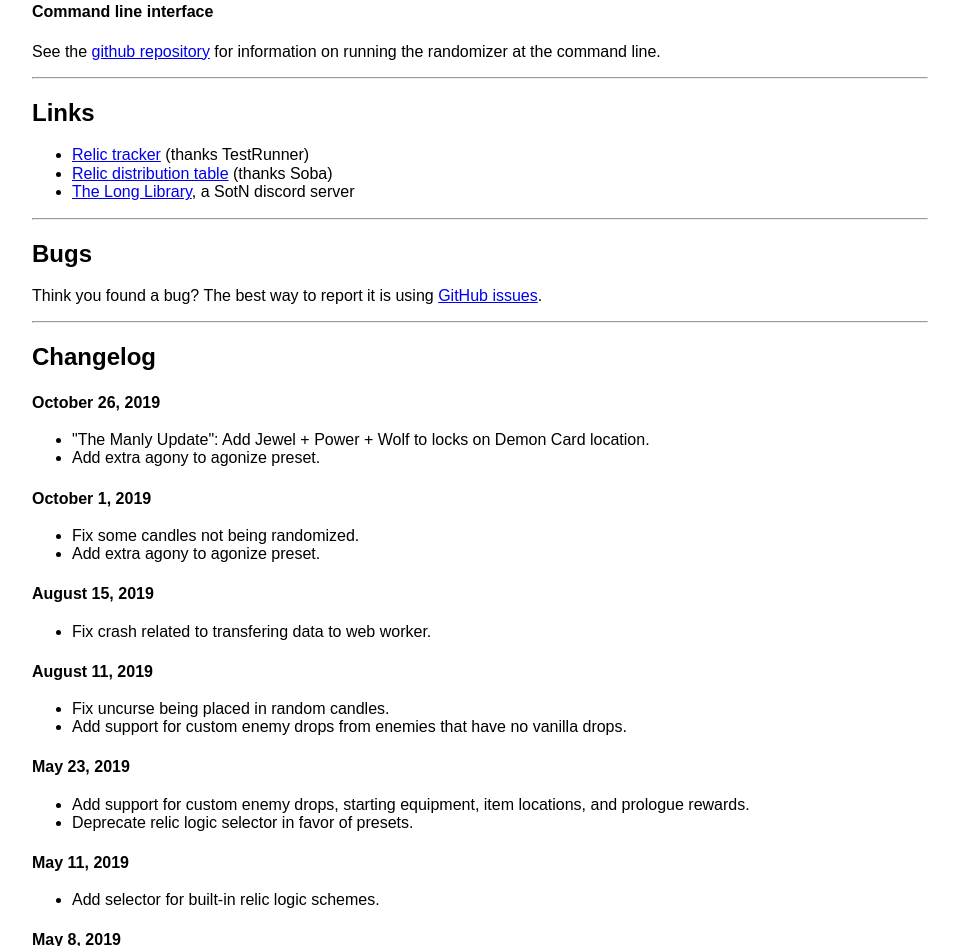
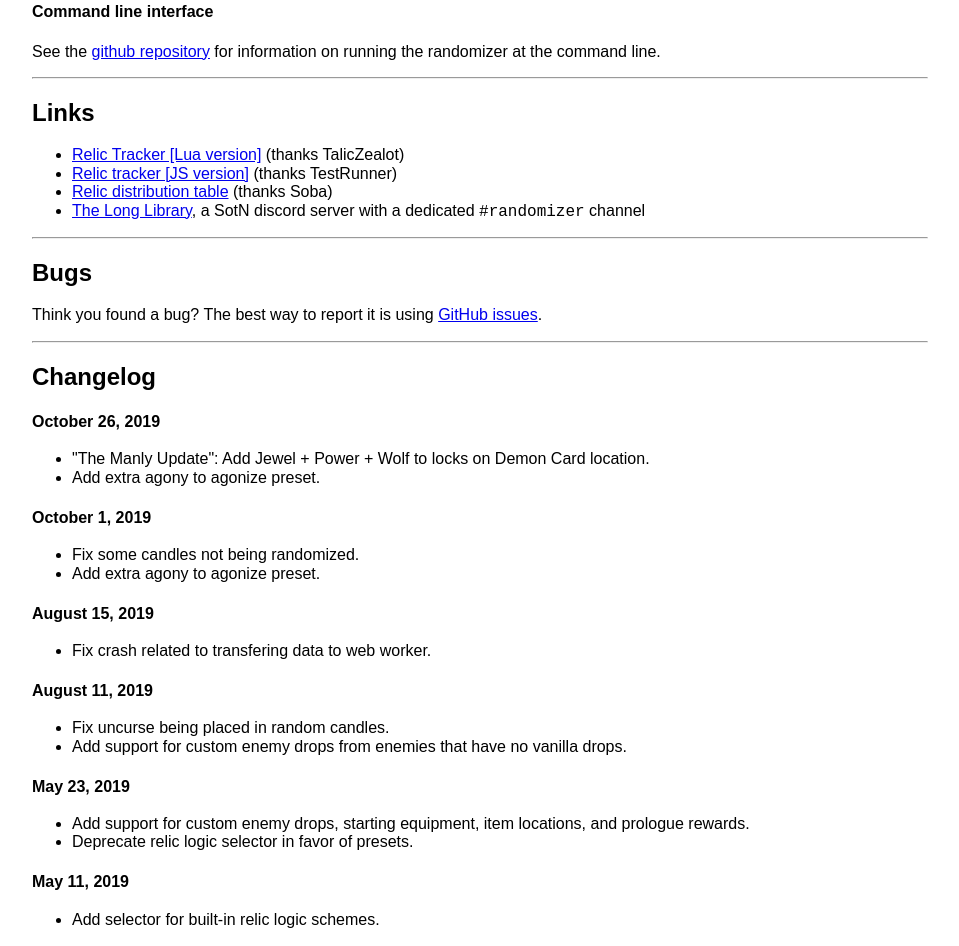
Before and after one commit to 3snowp7im/SotN-Randomizer, a website with bundled scripts: page index.html in a window 1280 px wide. Shown: the part 850-1796 px from the top of the page, without its empty margins (160-1119 px from the left). Built offline with nearby package versions, Linux system fonts and the light colour scheme.

Commit message:
Update links section

```diff
--- a/index.html
+++ b/index.html
@@ -161,11 +161,13 @@
       <hr>
       <h2><a name="links">Links</a></h2>
       <ul>
+        <li><a href="https://github.com/TalicZealot/SotN-Relic-Tracker">Relic Tracker
+            [Lua version]</a> (thanks TalicZealot)</a>
         <li><a href="https://testrunnersrl.github.io/sotn-tracker">Relic
-          tracker</a> (thanks TestRunner)</li>
+            tracker [JS version]</a> (thanks TestRunner)</li>
         <li><a href="relics">Relic distribution table</a> (thanks Soba)</li>
         <li><a href="https://discord.gg/wGMdDRG">The Long Library</a>, a SotN
-          discord server</li>
+          discord server with a dedicated <code>#randomizer</code> channel</li>
       </ul>
       <hr>
       <h2><a name="bugs">Bugs</a></h2>
```
